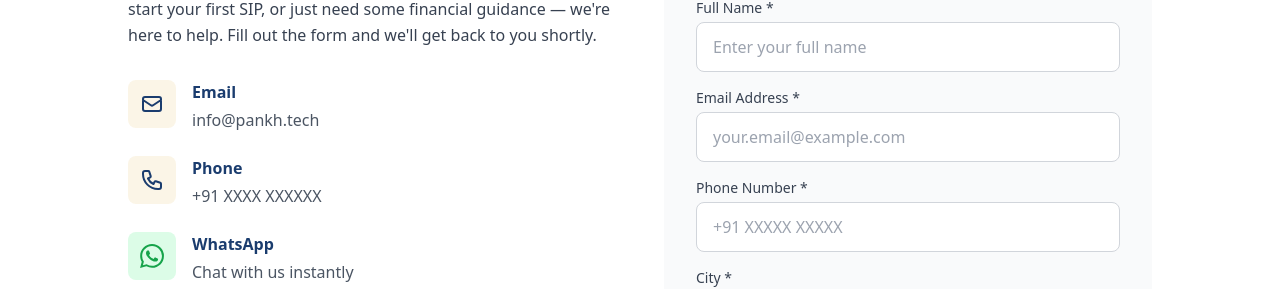
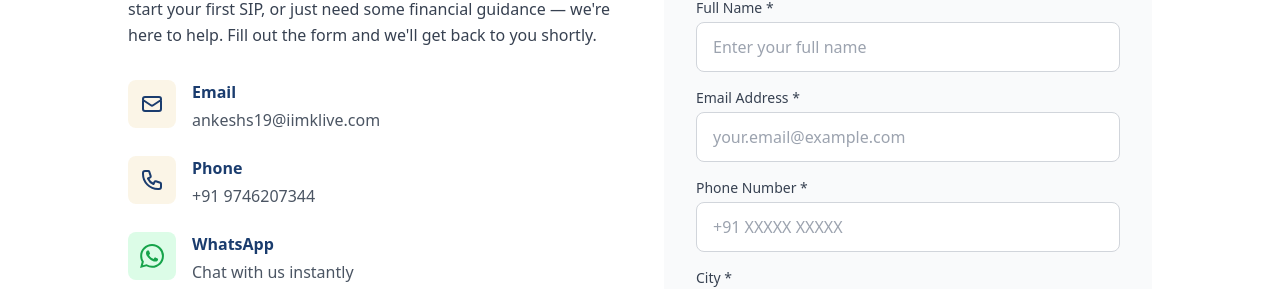
Before and after one commit to ankeshs19/pankh-website, a Next.js app: page /contact in a window 1280 px wide. Shown: the part 526-815 px from the top of the page. Built offline with nearby package versions, Linux system fonts and the light colour scheme.

Commit message:
Update page.tsx

```diff
--- a/app/contact/page.tsx
+++ b/app/contact/page.tsx
@@ -103,7 +103,7 @@ ${formData.message}
                     </div>
                     <div>
                       <h3 className="font-semibold text-pankh-navy mb-1">Email</h3>
-                      <p className="text-gray-600">info@pankh.tech</p>
+                      <p className="text-gray-600">ankeshs19@iimklive.com</p>
                     </div>
                   </div>
 
@@ -115,7 +115,7 @@ ${formData.message}
                     </div>
                     <div>
                       <h3 className="font-semibold text-pankh-navy mb-1">Phone</h3>
-                      <p className="text-gray-600">+91 XXXX XXXXXX</p>
+                      <p className="text-gray-600">+91 9746207344</p>
                     </div>
                   </div>
 
```
